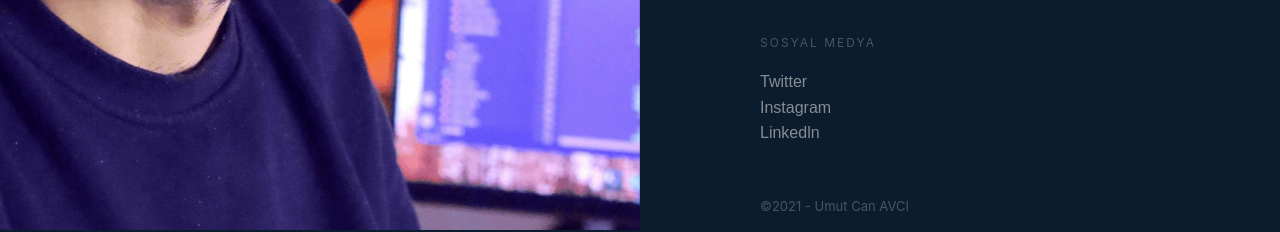
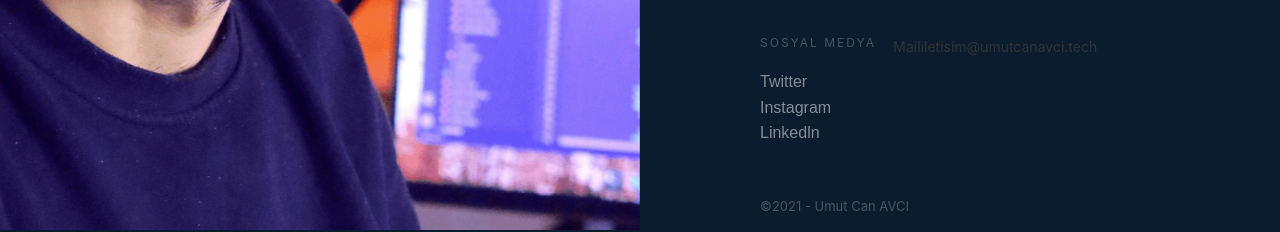
Before and after one commit to umutcannavci/personalwebsite, a plain HTML site: page index.html in a window 1280 px wide. Shown: the part 570-802 px from the top of the page. Drawn offline with nearby package versions, Linux system fonts and the light colour scheme; a script that the page names is missing.

Commit message:
Update index.html

```diff
--- a/index.html
+++ b/index.html
@@ -46,7 +46,7 @@ body {
               </li>
             </ul>
           </div>
-
+         Mail <p>iletisim@umutcanavci.tech</p>
         </div>
         <div class="credit">©2021 - Umut Can AVCI
         </div>
```
